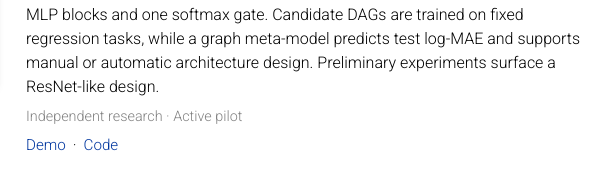
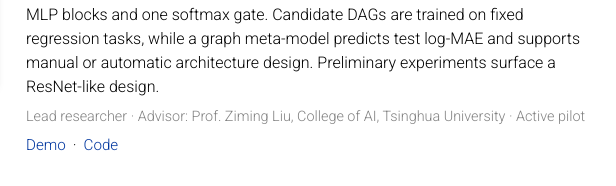
Before and after one commit to bangzhehuang/bangzhehuang.github.io, a website: page index.html in a window 1280 px wide. Shown: the part 570-756 px from the top of the page, 489-1105 px from the left. Drawn offline with Linux system fonts and the light colour scheme.

Commit message:
Credit AI4AI project supervision

```diff
--- a/index.html
+++ b/index.html
@@ -113,7 +113,10 @@
                   automatic architecture design. Preliminary experiments surface a
                   ResNet-like design.
                 </p>
-                <p class="research-meta">Independent research · Active pilot</p>
+                <p class="research-meta">
+                  Lead researcher · Advisor: Prof. Ziming Liu, College of AI,
+                  Tsinghua University · Active pilot
+                </p>
                 <p class="research-links">
                   <a href="https://bangzhehuang.github.io/AI4AI-demo/">Demo</a>
                   <span aria-hidden="true">·</span>
```
